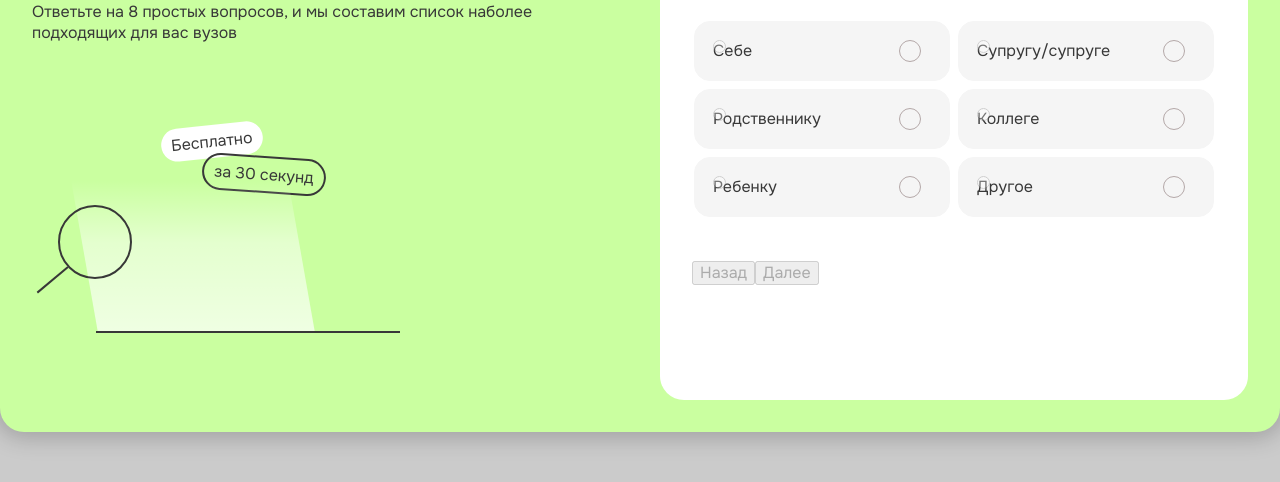
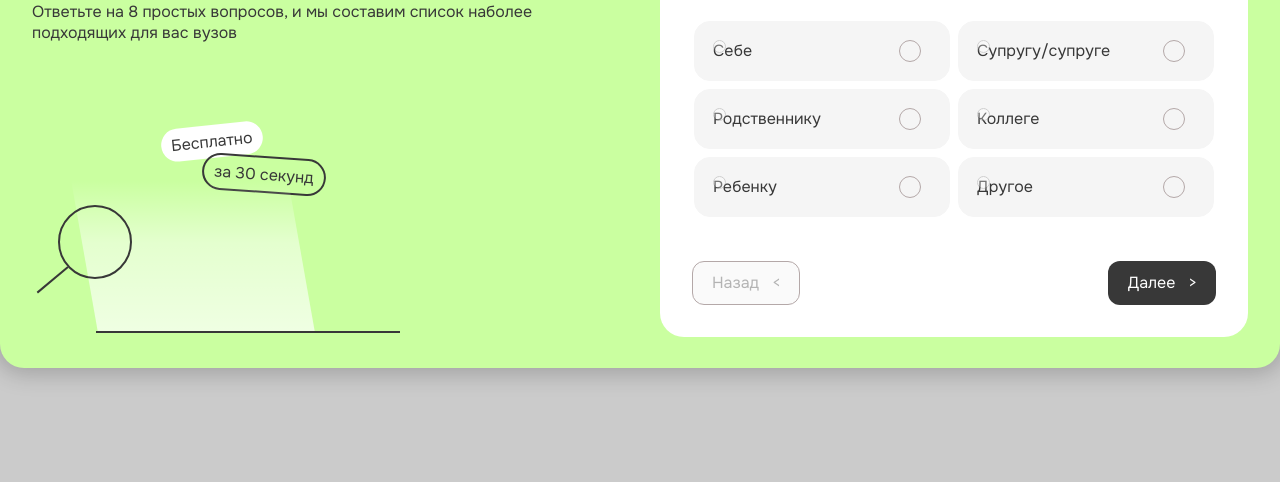
Before and after one commit to inna1305/quiz, a website built with webpack: page src/index.html in a window 1280 px wide. Shown: the part 128-610 px from the top of the page. Built offline with nearby package versions, Linux system fonts and the light colour scheme.

Commit message:
feat: buttons styles

```diff
--- a/src/base/_variables.scss
+++ b/src/base/_variables.scss
@@ -10,7 +10,7 @@ $placeholder-color: #9B9B9B;
 
 //sizes
 $question-frame-width: 1216px;
-$question-frame-height: 456px;
+$question-frame-height: 392px;
 $inputs-frame-width: 576px;
 $inputs-frame-height: 392px;
 $border-radius-size: 24px;
--- /dev/null
+++ b/src/components/button/_button.scss
@@ -0,0 +1,34 @@
+.button {
+  min-width: 108px;
+  padding: 12px;
+  display: flex;
+  justify-content: space-around;
+  border-radius: 12px;
+  transition: all 0.1s ease-out;
+
+  &:active {
+    scale: 1.1;
+  }
+}
+
+#next {
+  background-color: $active-button-color;
+  color: white;
+  border: 1px solid rgba(255, 255, 255, 0);
+
+  &:hover {
+    border: 1px solid $text-color;
+    background: none;
+    color: $text-color;
+  }
+}
+
+#prev {
+  border: 1px solid $input-border-color;
+
+  &:hover {
+    background-color: $active-button-color;
+    color: white;
+    border: 1px solid rgba(255, 255, 255, 0);
+  }
+}
--- a/src/components/getButton.js
+++ b/src/components/button/getButton.js
@@ -1,4 +1,4 @@
-import createElement from "../helpers/createElement";
+import createElement from "../../helpers/createElement";
 
 const getButton = (text, idWord) => {
     const button = createElement('button', { class: 'button', id: idWord }, text);
--- a/src/components/form/_form.scss
+++ b/src/components/form/_form.scss
@@ -81,3 +81,8 @@
 .fieldset__input:checked + .fieldset__checkmark::before {
   scale: 1;
 }
+
+.buttons {
+  display: flex;
+  justify-content: space-between;
+}
--- a/src/components/form/getForm.js
+++ b/src/components/form/getForm.js
@@ -1,6 +1,6 @@
 import createElement from "../../helpers/createElement";
 import getQuestionElem from "../getQuestionElem";
-import getButton from "../getButton";
+import getButton from "../button/getButton";
 import {doNextStep} from "../../pages/main/mainPage";
 import {questionsData} from "../../base/questions-data";
 
@@ -10,16 +10,24 @@ const getForm = () => {
     let currentStep = localStorage.getItem('step');
     const questionElement = getQuestionElem(questions[currentStep-1]);
 
-    const buttonPrev = getButton('Назад');
+    const buttonPrev = getButton('Назад', 'prev');
     buttonPrev.disabled = true;
     const buttonNext = getButton('Далее', 'next');
+    const arrowPrev = createElement('div', {}, '<');
+    const arrowNext = createElement('div', {}, '>');
+    buttonPrev.append(arrowPrev);
+    buttonNext.append(arrowNext);
     buttonNext.disabled = true;
     buttonNext.addEventListener('click', (event) => {
         event.preventDefault();
         doNextStep(questionElement);
     });
 
-    form.append(questionElement, buttonPrev, buttonNext);
+    const buttons = createElement('div', { class: 'buttons' });
+    buttons.append(buttonPrev, buttonNext);
+
+
+    form.append(questionElement, buttons);
     return form;
 }
 export default getForm;
--- a/src/style.scss
+++ b/src/style.scss
@@ -2,6 +2,7 @@
 @import "base/variables";
 @import "pages/main/mainPage";
 @import "components/form/form";
+@import "components/button/button";
 
 
 @font-face {
```
